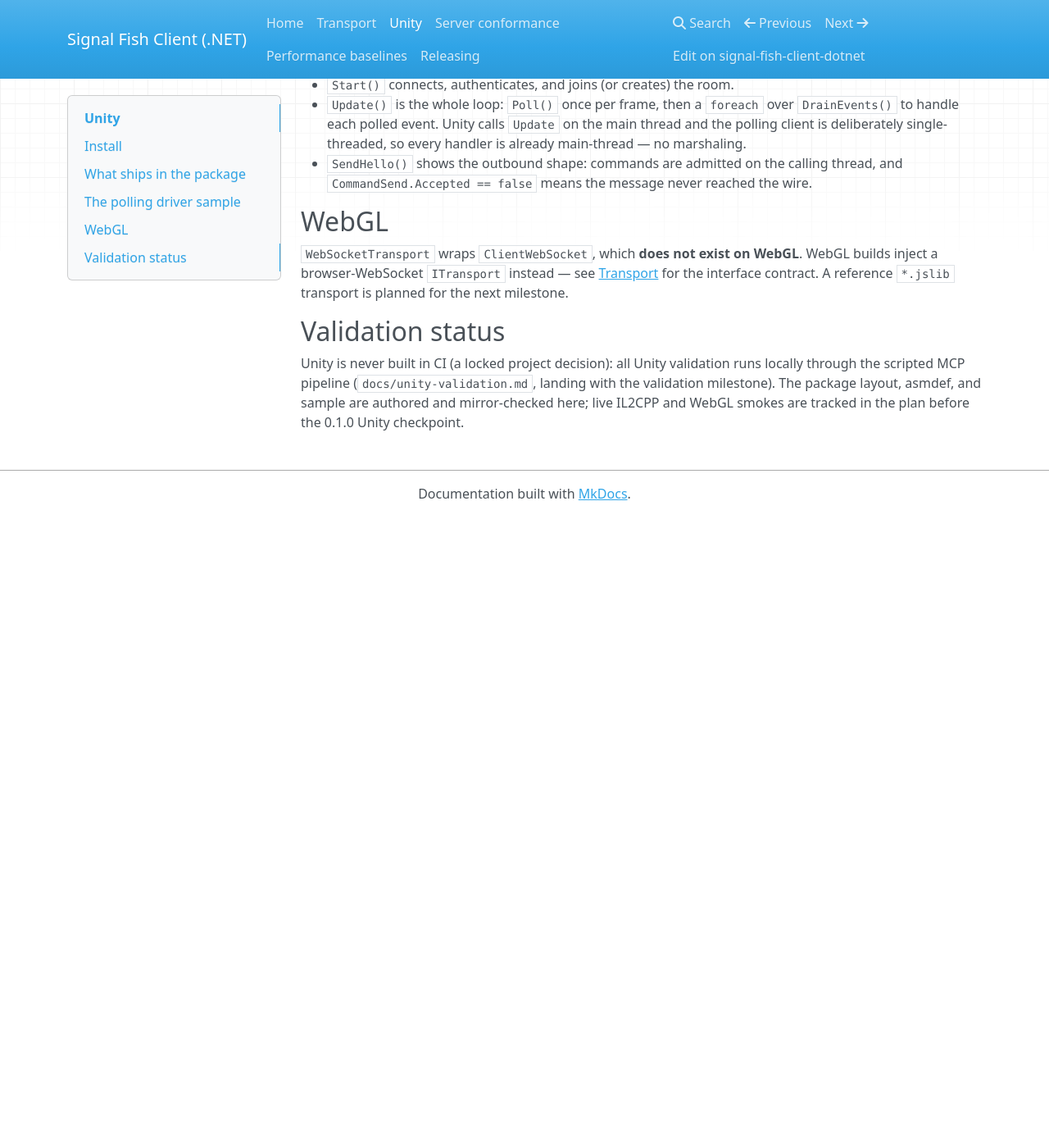
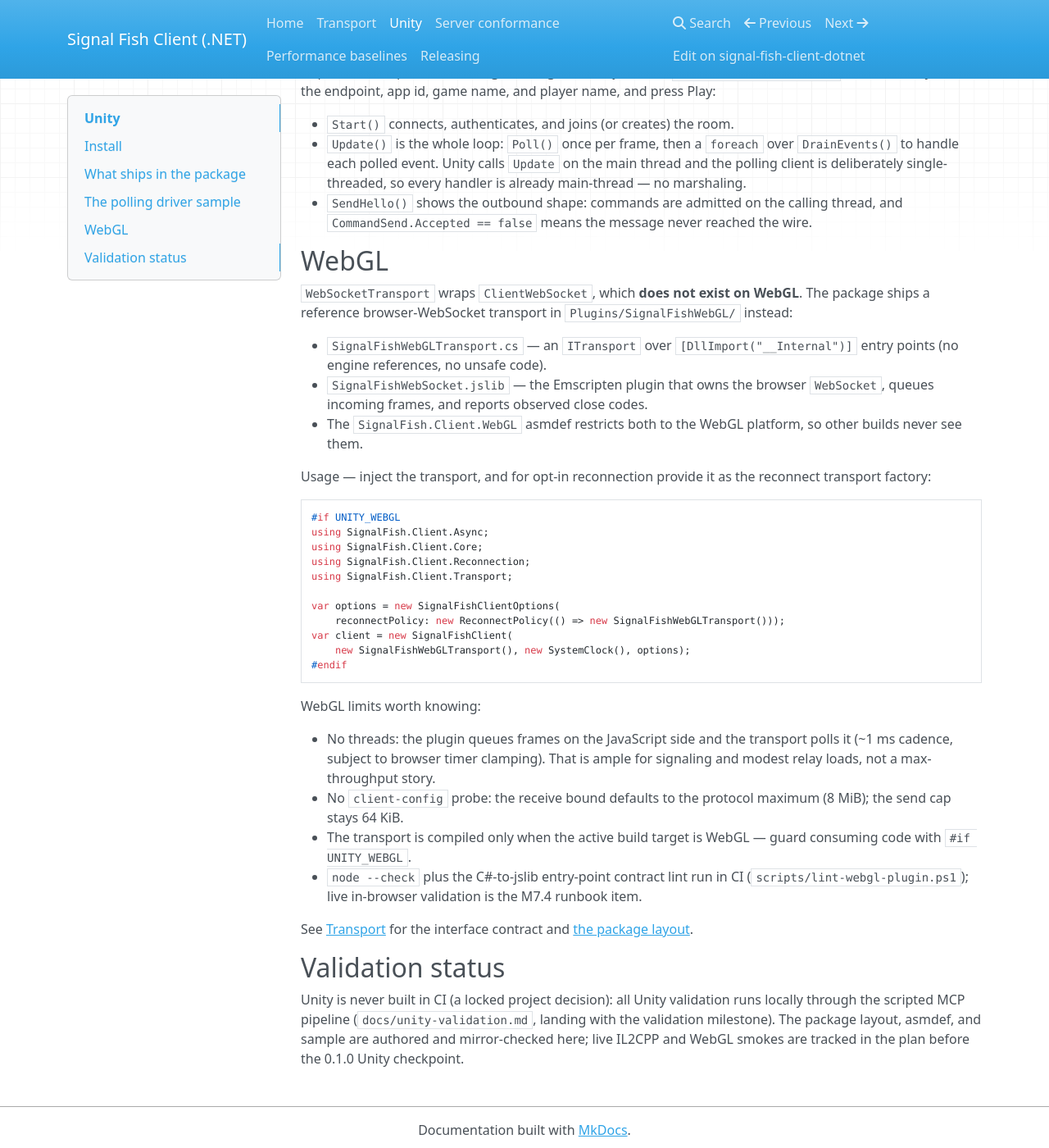
Before and after one commit to Ambiguous-Interactive/signal-fish-client-dotnet, an MkDocs documentation site: the page built from docs/unity.md, in a window 1280 px wide and 1400 px high, scrolled down 823 px. Shown: the whole window at 82% size. Built offline with MkDocs 1.6.1, drawn with Linux system fonts in a browser that asks for light colours; nearby versions of some CDN libraries; before the commit the page ends 1453 px from its top, so only the background shows below that; some of the changed text lies outside the part shown.

Commit message:
Document the WebGL transport
Usage, limits (no threads, poll cadence, no client-config probe), and
the validation status in docs/unity.md and docs/transport.md; changelog
entry; the unity-compatibility skill now points at the shipped plugin
and its CI contract gate. Session record in progress/.

````diff
--- a/docs/unity.md
+++ b/docs/unity.md
@@ -30,6 +30,9 @@ Requirement: Unity 2021.2 or newer (Mono and IL2CPP).
   keep the assembly intact under IL2CPP managed stripping. The library
   uses zero reflection, so nothing inside depends on stripping
   behavior.
+- `Plugins/SignalFishWebGL/` — the reference browser-WebSocket
+  transport for WebGL builds (see [WebGL](#webgl)); compiled only on
+  that platform.
 - `Samples~/PollingDriver` — a minimal `MonoBehaviour` that drives the
   polling client (see below).
 
@@ -56,9 +59,51 @@ name, and player name, and press Play:
 ## WebGL
 
 `WebSocketTransport` wraps `ClientWebSocket`, which **does not exist on
-WebGL**. WebGL builds inject a browser-WebSocket `ITransport` instead —
-see [Transport](transport.md) for the interface contract. A reference
-`*.jslib` transport is planned for the next milestone.
+WebGL**. The package ships a reference browser-WebSocket transport in
+`Plugins/SignalFishWebGL/` instead:
+
+- `SignalFishWebGLTransport.cs` — an `ITransport` over
+  `[DllImport("__Internal")]` entry points (no engine references, no
+  unsafe code).
+- `SignalFishWebSocket.jslib` — the Emscripten plugin that owns the
+  browser `WebSocket`, queues incoming frames, and reports observed
+  close codes.
+- The `SignalFish.Client.WebGL` asmdef restricts both to the WebGL
+  platform, so other builds never see them.
+
+Usage — inject the transport, and for opt-in reconnection provide it as
+the reconnect transport factory:
+
+```csharp
+#if UNITY_WEBGL
+using SignalFish.Client.Async;
+using SignalFish.Client.Core;
+using SignalFish.Client.Reconnection;
+using SignalFish.Client.Transport;
+
+var options = new SignalFishClientOptions(
+    reconnectPolicy: new ReconnectPolicy(() => new SignalFishWebGLTransport()));
+var client = new SignalFishClient(
+    new SignalFishWebGLTransport(), new SystemClock(), options);
+#endif
+```
+
+WebGL limits worth knowing:
+
+- No threads: the plugin queues frames on the JavaScript side and the
+  transport polls it (~1 ms cadence, subject to browser timer
+  clamping). That is ample for signaling and modest relay loads, not a
+  max-throughput story.
+- No `client-config` probe: the receive bound defaults to the protocol
+  maximum (8 MiB); the send cap stays 64 KiB.
+- The transport is compiled only when the active build target is
+  WebGL — guard consuming code with `#if UNITY_WEBGL`.
+- `node --check` plus the C#-to-jslib entry-point contract lint run in
+  CI (`scripts/lint-webgl-plugin.ps1`); live in-browser validation is
+  the M7.4 runbook item.
+
+See [Transport](transport.md) for the interface contract and
+[the package layout](#what-ships-in-the-package).
 
 ## Validation status
 
````
Also changed, not shown: .llm/skills/unity-compatibility/SKILL.md (+8 -3 lines), CHANGELOG.md (+10 -0 lines), docs/transport.md (+10 -3 lines), progress/session-036-webgl-reference-transport.md (added, +148 -0 lines).
